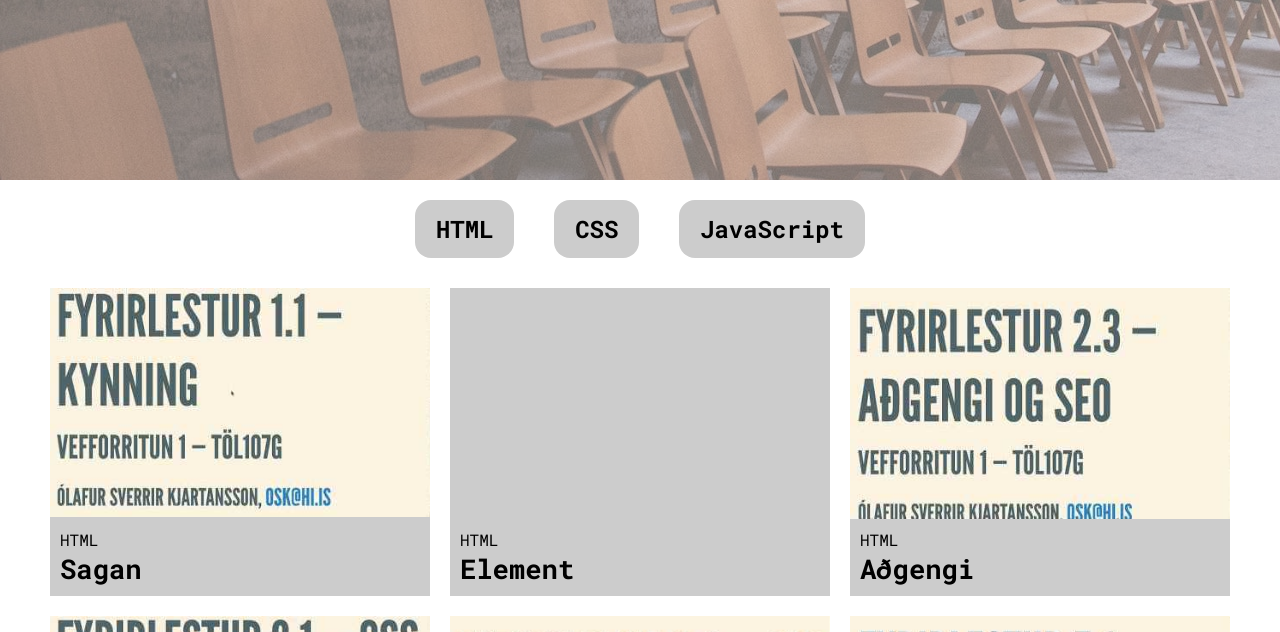
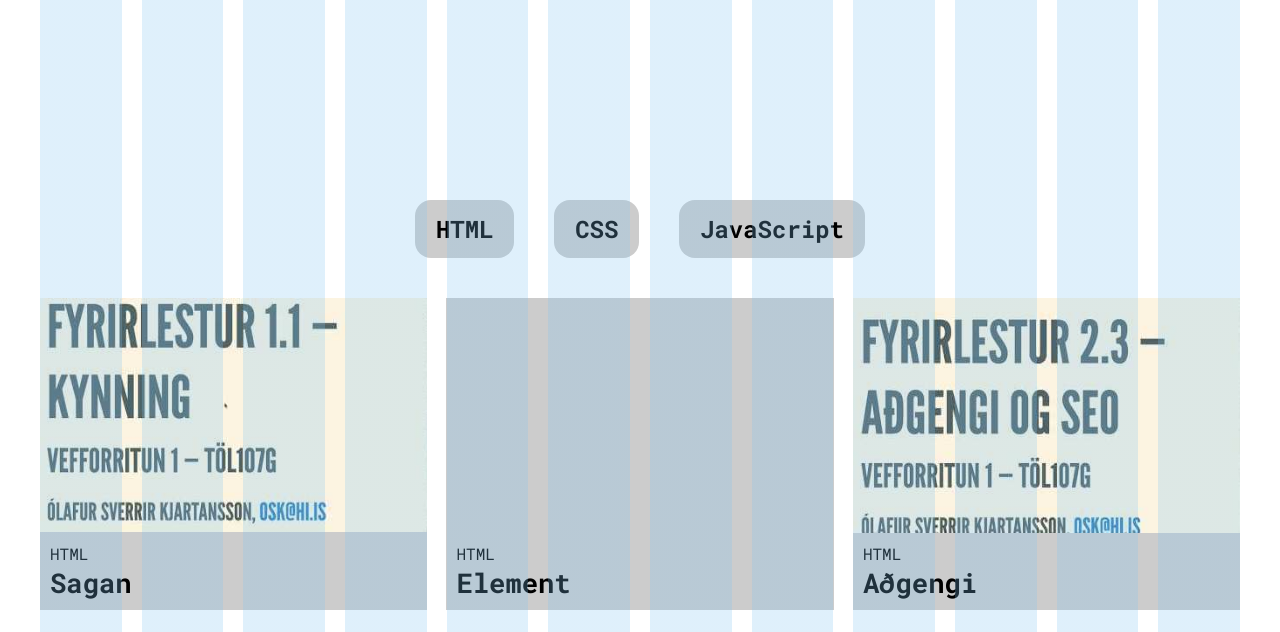
Before and after one commit to hinrikthor/hopverkefni2, a website with bundled scripts: page index.html in a window 1280 px wide. Shown: the part 320-952 px from the top of the page. Built offline with nearby package versions, Linux system fonts and the light colour scheme; files whose address does not match are found by name.

Commit message:
Leika mér alltof langt frameftir

```diff
--- a/index.html
+++ b/index.html
@@ -4,6 +4,7 @@
   <meta charset="utf-8">
   <link href="https://fonts.googleapis.com/css?family=Lora:400,700|Roboto+Mono:400,700" rel="stylesheet">
   <link rel="stylesheet" href="dist/styles.css">
+  <link rel="stylesheet" href="grid.css">
   <title>Hópverkefni 2</title>
 </head>
 <body>
--- a/src/lib/converter.js
+++ b/src/lib/converter.js
@@ -1,36 +1,39 @@
 import { createElement } from './helpers';
+import { loadSavedLectures } from './storage';
 
 export function generateImage(imagePath) {
     if (!imagePath) {
         return document.createElement('div');
     }
 
-    const imageElement = createElement('img');
+    var imageElement = createElement('img');
+    imageElement.className = 'card__thumb';
     imageElement.src = `../../${imagePath}`;
     return imageElement;
 }
 
 export function generateTitle(title, text, slug){
-    const container = document.createElement('div');
+    var container = document.createElement('div');
 
-    const textContainer = createElement('div');
+    var textContainer = createElement('div');
     textContainer.className = 'card__text';
 
-    const link = document.createElement('a');
+    var link = document.createElement('a');
     link.href = `/fyrirlestur.html?slug=${slug}`;
 
-    const textElement = document.createElement('p');
+    var textElement = document.createElement('p');
     textElement.appendChild(document.createTextNode(text.toUpperCase()));
 
-    const titleElement = document.createElement('h2');
+    var titleElement = document.createElement('h2');
     titleElement.appendChild(document.createTextNode(title));
 
-    const check = document.createElement('div');
+    var check = document.createElement('div');
     check.className = 'card__finished';
-    check.appendChild(document.createElement('p'));
+    var checkP = createElement('p');
+    check.appendChild(checkP);
 
-    link.appendChild(textElement);
-    link.appendChild(titleElement);
+    textContainer.appendChild(textElement);
+    textContainer.appendChild(titleElement);
     textContainer.appendChild(link);
     container.appendChild(textContainer);
     container.appendChild(check);
--- a/src/lib/creator.js
+++ b/src/lib/creator.js
@@ -5,6 +5,8 @@ function youtubeCreator(item) {
     div.className = 'content__youtube';
     let link = createElement('iframe');
     link.setAttribute('src', item.data);
+    link.setAttribute('frameborder', 0);
+    link.setAttribute('allowfullscreen', 0);
 
     div.appendChild(link);
     return div;
--- a/src/lib/list.js
+++ b/src/lib/list.js
@@ -31,6 +31,12 @@ export default class List {
     let imageElement = generateImage(item.thumbnail);
     card.appendChild(imageElement);
 
+    let link = createElement('a');
+    let span = createElement('span');
+    link.setAttribute('href', `/fyrirlestur.html?slug=${item.slug}`);
+    link.appendChild(span);
+    card.appendChild(link);
+
     const titleElement = generateTitle(item.title, item.category, item.slug);
     titleElement.className = 'card__content'
     card.appendChild(titleElement);
--- a/src/lib/storage.js
+++ b/src/lib/storage.js
@@ -1,7 +1,11 @@
 export function  loadSavedLectures(){
-    //
+    if (getItem(slug) == 'stored') {
+        return true;
+    } else {
+        return false;
+    }
 }
 
 export function saveLectures(slug){
-    //
+    setItem(slug, 'stored');
 }
--- a/src/styles/header.scss
+++ b/src/styles/header.scss
@@ -2,7 +2,7 @@
 
 header {
     display: flex;
-    background-image: url("../../img/header.jpg");
+    background-image: url("../img/header.jpg");
     background-attachment: fixed;
     background-repeat: no-repeat;
     height: 500px;
--- a/src/styles/lecturePage.scss
+++ b/src/styles/lecturePage.scss
@@ -0,0 +1,26 @@
+.content {
+
+    &__youtube {
+
+    }
+
+    &__text {
+
+    }
+
+    &__quote {
+
+    }
+
+    &__image {
+
+    }
+
+    &__list {
+
+    }
+
+    &__code {
+
+    }
+}
--- a/src/styles/page.scss
+++ b/src/styles/page.scss
@@ -38,10 +38,12 @@
     display: flex;
     flex-direction: row;
     flex-wrap: wrap;
+    justify-content: space-between;
+    width: 100%;
 
-    @media screen and (max-width: 1240px) {
-      width: $max-width/1.5;
-    }
+    /*@media screen and (max-width: 1000px) {
+      width: $gutter*20;
+    }*/
   }
 
   .card {
@@ -49,8 +51,14 @@
     display: flex;
     flex-direction: column;
     justify-content: space-between;
-    margin: $gutter/2;
-    width: $max-width/3.158;
+    width: $max-width/3.1;
+    position: relative;
+    margin: $gutter 0;
+
+    &:hover {
+      transition: $trans;
+      background-color: darken($color-4, 20);
+    }
 
     @media screen and (max-width: 700px) {
       width: 750px;
@@ -58,6 +66,18 @@
 
   &.card-hidden {
     display: none;
+  }
+
+  & a {
+
+    & span {
+      position:absolute;
+      width:100%;
+      height:100%;
+      top:0;
+      left: 0;
+      z-index: 1;
+    }
   }
 
   &__thumb {
@@ -83,14 +103,9 @@
     display: flex;
     flex-direction: column;
 
-    & a {
-      text-decoration: none;
-      color: $color-1;
-
-      & h2 {
-        font-weight: bold;
-        font-size: 1.7rem;
-      }
+    & h2 {
+      font-weight: bold;
+      font-size: 1.7rem;
     }
 
   }
@@ -99,6 +114,7 @@
 .buttons {
   display: flex;
   padding: 0 $gutter;
+
 
   &__button {
     display: flex;
@@ -110,9 +126,19 @@
     border-radius: 1rem;
     padding: 0.8rem 1.3rem;
     font-size: 1.5rem;
+    &:hover {
+      transition: $trans;
+      background-color: darken($color-4, 20);
+    }
+
 
     &.button-active {
       background-color: $color-5;
+      &:hover {
+        transition: $trans;
+        background-color: darken($color-5, 20);
+      }
     }
   }
+
 }
```
Also changed, not shown: fyrirlestur.html (+1 -0 lines), src/lib/lecture.js (line endings or trailing spaces).
